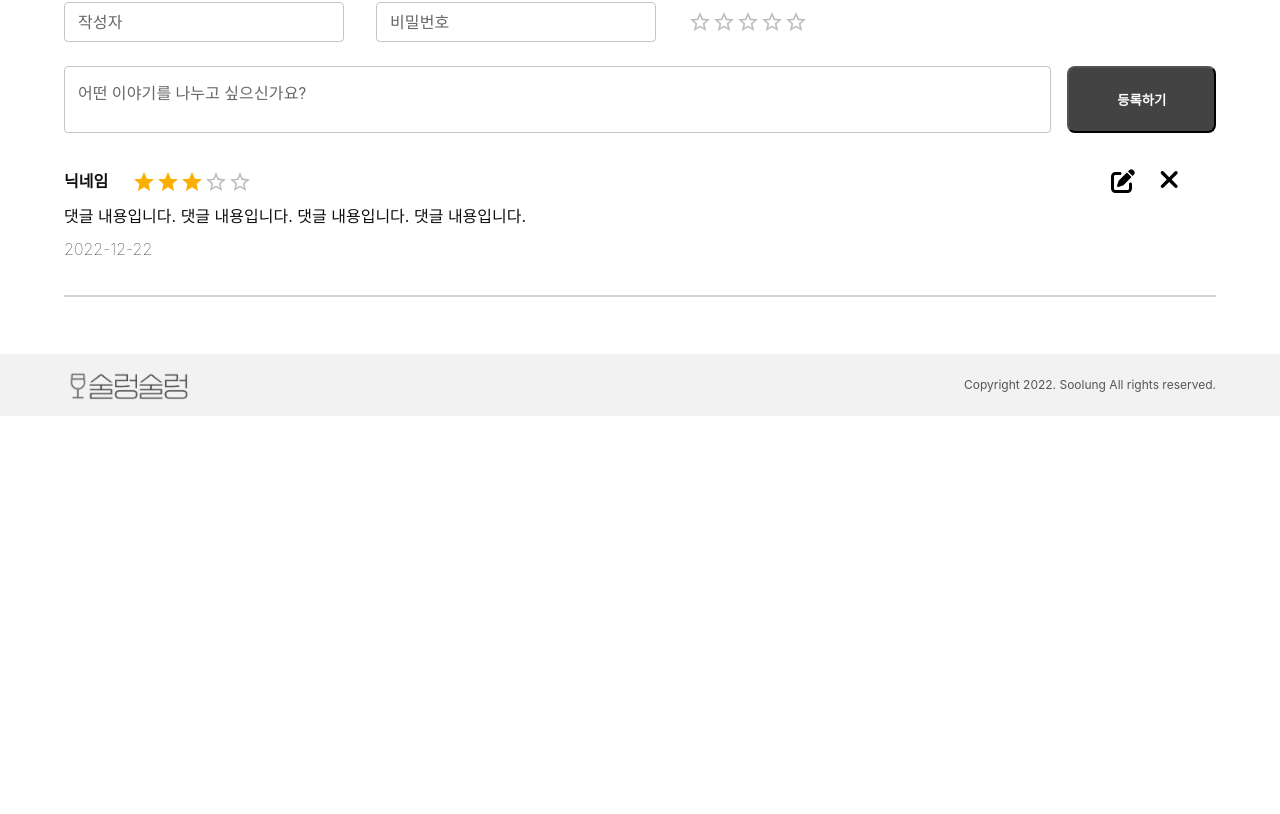
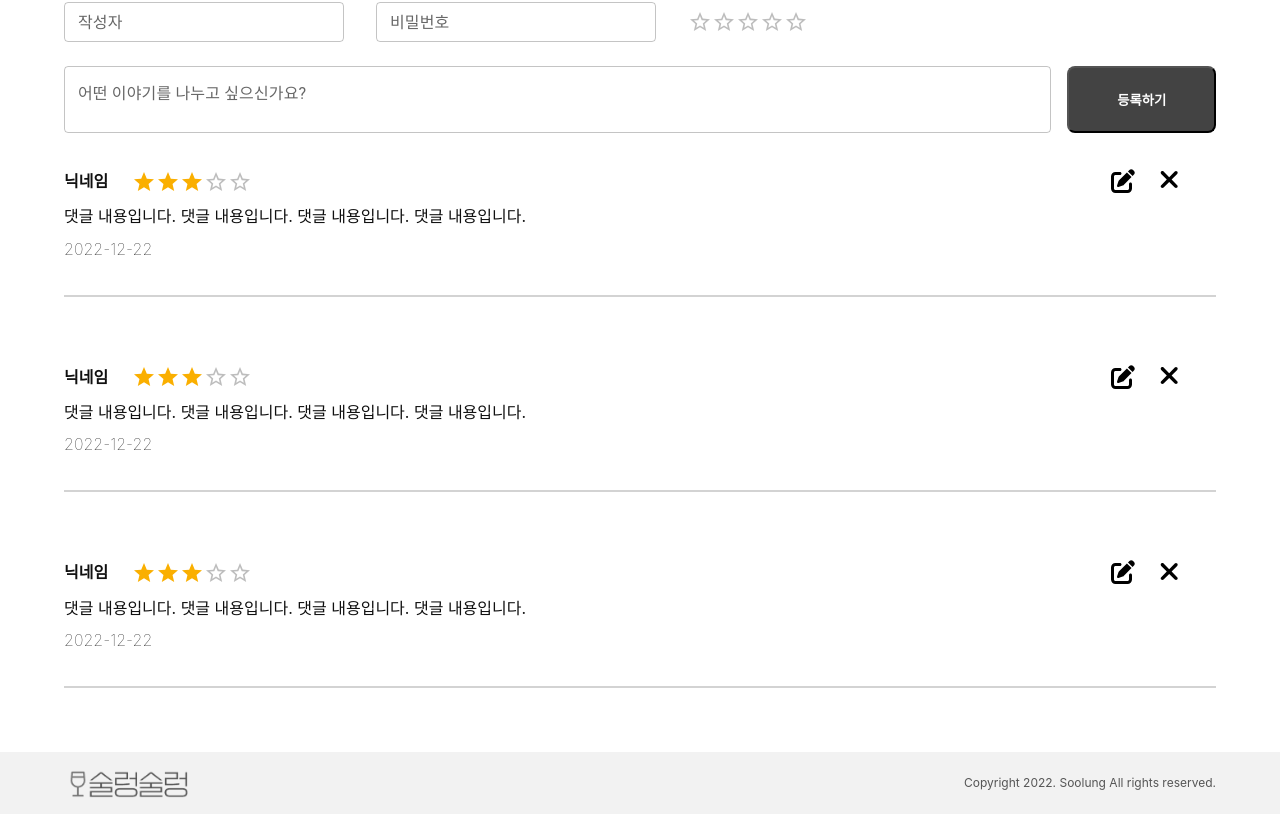
Before and after one commit to 5zzolago/Soolung-project, a React (Create React App) app: page /article/1 in a window 1280 px wide. Shown: the part 510-1324 px from the top of the page. Before the commit the page ends 926 px from the top, so only its background shows below. Built offline with nearby package versions, Linux system fonts and the light colour scheme.

Commit message:
fix: style modification

```diff
--- a/src/components/article/ArticleDetailComment.jsx
+++ b/src/components/article/ArticleDetailComment.jsx
@@ -46,6 +46,7 @@ const ArticleDetailContainer = styled.div`
   gap: 5px;
   margin-top: 2rem;
   padding-bottom: 2rem;
+  margin-bottom: 4rem;
   border-bottom: solid #d3d3d3 2px;
 `;
 
--- a/src/components/article/ArticleDetailCommentWrite.jsx
+++ b/src/components/article/ArticleDetailCommentWrite.jsx
@@ -43,6 +43,8 @@ const ArticleDetailCommentWrite = () => {
           </ArticleDetailCommentBox>
         </ArticleDetailForm>
       </ArticleDetailContainer>
+      <ArticleDetailComment />
+      <ArticleDetailComment />
       <ArticleDetailComment />
     </ArticleDetailWrap>
   );
--- a/src/pages/ArticleDetailPage.jsx
+++ b/src/pages/ArticleDetailPage.jsx
@@ -14,7 +14,6 @@ const ArticleDetailPage = () => {
 
 const ArticleDetailWrap = styled.div`
   width: 100%;
-  height: 90vh;
 `;
 
 export default ArticleDetailPage;
```
